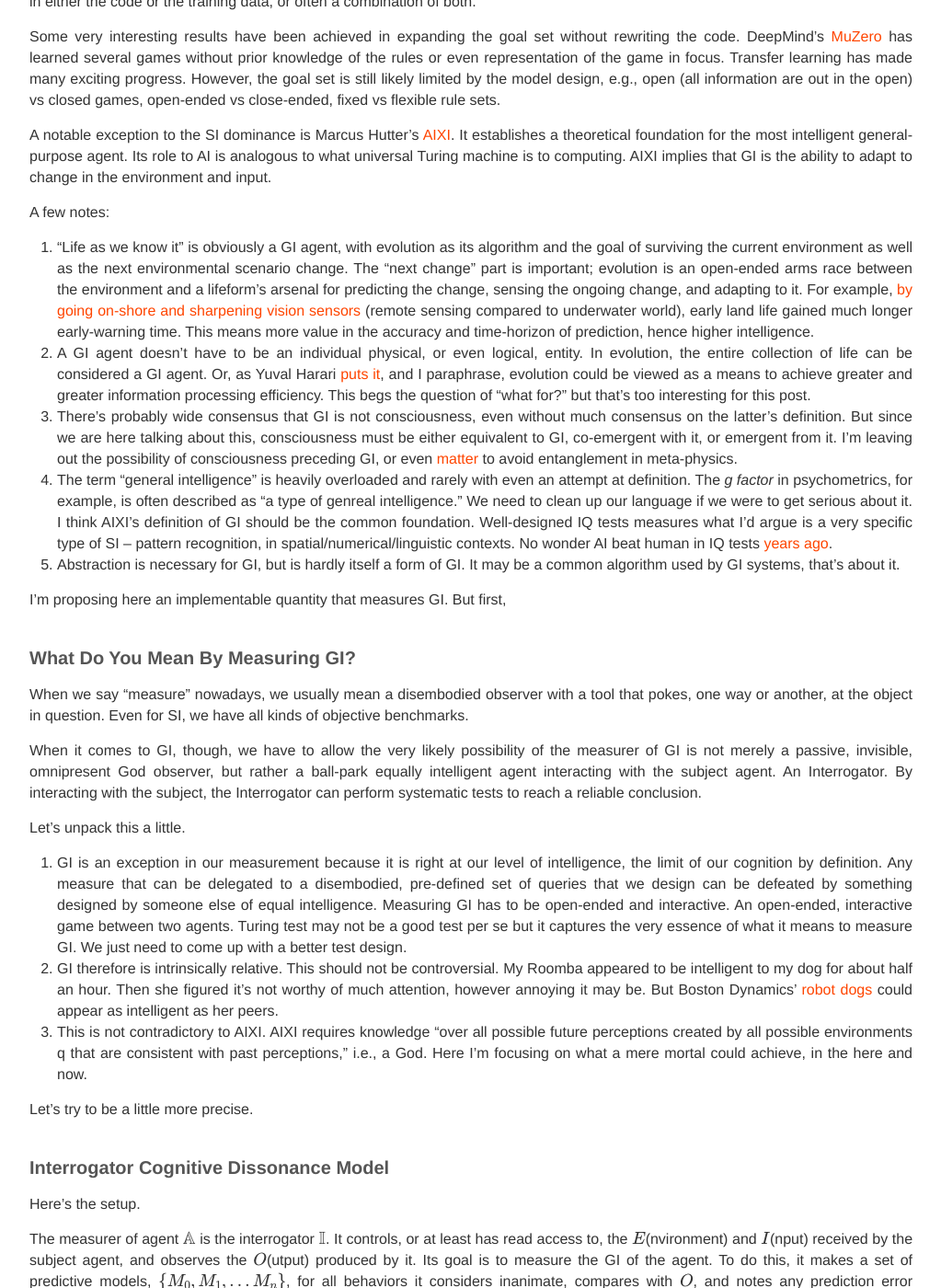
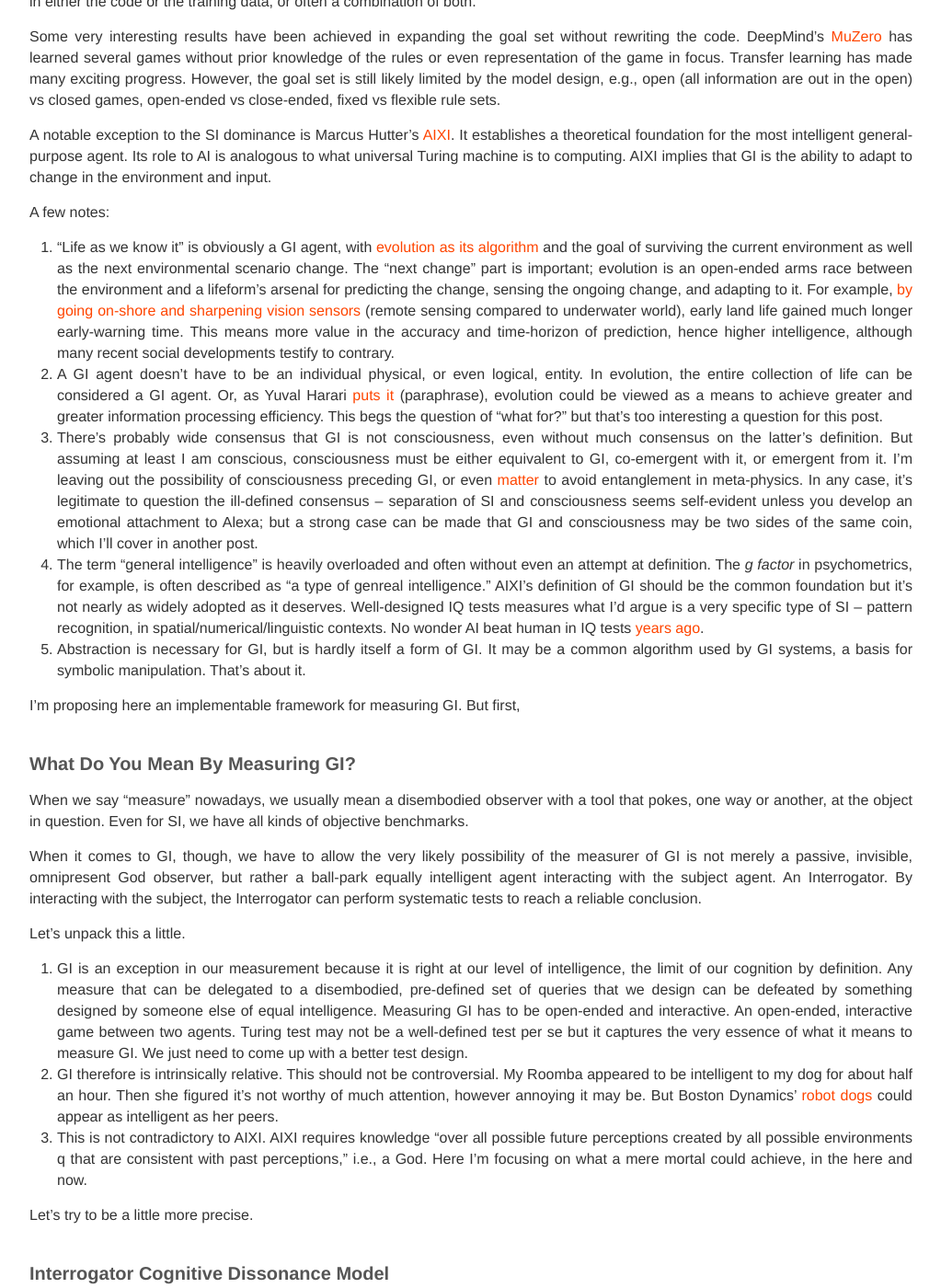
Before and after one commit to BoPengAI/A-Matter-of-Mind, a Jekyll site: the page built from _posts/2022-01-01-a-measure-of-general-intelligence.markdown, in a window 1280 px wide and 1400 px high, scrolled down 399 px. Shown: the whole window at 92% size, without its empty margins (128-1151 px from the left). Built offline with Jekyll 4.4.1, drawn with Linux system fonts in a browser that asks for light colours; nearby versions of some CDN libraries; our own code applies the rules of GitHub Pages for plain Markdown files; formulas are drawn with MathJax 3; some of the changed text lies outside the part shown.

Commit message:
Update 2022-01-01-a-measure-of-general-intelligence.markdown

```diff
--- a/_posts/2022-01-01-a-measure-of-general-intelligence.markdown
+++ b/_posts/2022-01-01-a-measure-of-general-intelligence.markdown
@@ -8,13 +8,13 @@ A notable exception to the SI dominance is Marcus Hutter’s [AIXI](http://hutte
 
 A few notes:
 
-1. “Life as we know it” is obviously a GI agent, with evolution as its algorithm and the goal of surviving the current environment as well as the next environmental scenario change. The “next change” part is important; evolution is an open-ended arms race between the environment and a lifeform’s arsenal for predicting the change, sensing the ongoing change, and adapting to it. For example, [by going on-shore and sharpening vision sensors](https://www.preposterousuniverse.com/podcast/2019/03/25/episode-39-malcolm-maciver-on-sensing-consciousness-and-imagination/) (remote sensing compared to underwater world), early land life gained much longer early-warning time. This means more value in the accuracy and time-horizon of prediction, hence higher intelligence.
-2. A GI agent doesn't have to be an individual physical, or even logical, entity. In evolution, the entire collection of life can be considered a GI agent. Or, as Yuval Harari [puts it](https://www.ynharari.com/book/homo-deus/), and I paraphrase, evolution could be viewed as a means to achieve greater and greater information processing efficiency. This begs the question of "what for?" but that's too interesting for this post.
-3. There’s probably wide consensus that GI is not consciousness, even without much consensus on the latter's definition. But since we are here talking about this, consciousness must be either equivalent to GI, co-emergent with it, or emergent from it. I'm leaving out the possibility of consciousness preceding GI, or even [matter](http://cogsci.uci.edu/~ddhoff/Chapter17Hoffman.pdf) to avoid entanglement in meta-physics.
-4. The term "general intelligence" is heavily overloaded and rarely with even an attempt at definition. The <i>g factor</i> in psychometrics, for example, is often described as "a type of genreal intelligence." We need to clean up our language if we were to get serious about it. I think AIXI's definition of GI should be the common foundation. Well-designed IQ tests measures what I'd argue is a very specific type of SI -- pattern recognition, in spatial/numerical/linguistic contexts. No wonder AI beat human in IQ tests [years ago](https://www.technologyreview.com/2015/06/12/167735/deep-learning-machine-beats-humans-in-iq-test/).
-5. Abstraction is necessary for GI, but is hardly itself a form of GI. It may be a common algorithm used by GI systems, that's about it.
+1. “Life as we know it” is obviously a GI agent, with [evolution as its algorithm](https://en.wikipedia.org/wiki/Evolutionary_algorithm) and the goal of surviving the current environment as well as the next environmental scenario change. The “next change” part is important; evolution is an open-ended arms race between the environment and a lifeform’s arsenal for predicting the change, sensing the ongoing change, and adapting to it. For example, [by going on-shore and sharpening vision sensors](https://www.preposterousuniverse.com/podcast/2019/03/25/episode-39-malcolm-maciver-on-sensing-consciousness-and-imagination/) (remote sensing compared to underwater world), early land life gained much longer early-warning time. This means more value in the accuracy and time-horizon of prediction, hence higher intelligence, although many recent social developments testify to contrary.
+2. A GI agent doesn't have to be an individual physical, or even logical, entity. In evolution, the entire collection of life can be considered a GI agent. Or, as Yuval Harari [puts it](https://www.ynharari.com/book/homo-deus/) (paraphrase), evolution could be viewed as a means to achieve greater and greater information processing efficiency. This begs the question of "what for?" but that's too interesting a question for this post.
+3. There’s probably wide consensus that GI is not consciousness, even without much consensus on the latter's definition. But assuming at least I am conscious, consciousness must be either equivalent to GI, co-emergent with it, or emergent from it. I'm leaving out the possibility of consciousness preceding GI, or even [matter](http://cogsci.uci.edu/~ddhoff/Chapter17Hoffman.pdf) to avoid entanglement in meta-physics. In any case, it's legitimate to question the ill-defined consensus -- separation of SI and consciousness seems self-evident unless you develop an emotional attachment to Alexa; but a strong case can be made that GI and consciousness may be two sides of the same coin, which I'll cover in another post.
+4. The term "general intelligence" is heavily overloaded and often without even an attempt at definition. The <i>g factor</i> in psychometrics, for example, is often described as "a type of genreal intelligence." AIXI's definition of GI should be the common foundation but it's not nearly as widely adopted as it deserves. Well-designed IQ tests measures what I'd argue is a very specific type of SI -- pattern recognition, in spatial/numerical/linguistic contexts. No wonder AI beat human in IQ tests [years ago](https://www.technologyreview.com/2015/06/12/167735/deep-learning-machine-beats-humans-in-iq-test/).
+5. Abstraction is necessary for GI, but is hardly itself a form of GI. It may be a common algorithm used by GI systems, a basis for symbolic manipulation. That's about it.
 
-I’m proposing here an implementable quantity that measures GI. But first,
+I’m proposing here an implementable framework for measuring GI. But first,
 
 ### What Do You Mean By Measuring GI?
 
@@ -23,7 +23,7 @@ When we say "measure" nowadays, we usually mean a disembodied observer with a to
 When it comes to GI, though, we have to allow the very likely possibility of the measurer of GI is not merely a passive, invisible, omnipresent God observer, but rather a ball-park equally intelligent agent interacting with the subject agent. An Interrogator. By interacting with the subject, the Interrogator can perform systematic tests to reach a reliable conclusion.
 
 Let's unpack this a little.
-1. GI is an exception in our measurement because it is right at our level of intelligence, the limit of our cognition by definition. Any measure that can be delegated to a disembodied, pre-defined set of queries that we design can be defeated by something designed by someone else of equal intelligence. Measuring GI has to be open-ended and interactive. An open-ended, interactive game between two agents. Turing test may not be a good test per se but it captures the very essence of what it means to measure GI. We just need to come up with a better test design.
+1. GI is an exception in our measurement because it is right at our level of intelligence, the limit of our cognition by definition. Any measure that can be delegated to a disembodied, pre-defined set of queries that we design can be defeated by something designed by someone else of equal intelligence. Measuring GI has to be open-ended and interactive. An open-ended, interactive game between two agents. Turing test may not be a well-defined test per se but it captures the very essence of what it means to measure GI. We just need to come up with a better test design.
 2. GI therefore is intrinsically relative. This should not be controversial. My Roomba appeared to be intelligent to my dog for about half an hour. Then she figured it's not worthy of much attention, however annoying it may be. But Boston Dynamics' [robot dogs](https://www.youtube.com/watch?v=RYzn_gmFs5w) could appear as intelligent as her peers.
 3. This is not contradictory to AIXI. AIXI requires knowledge "over all possible future perceptions created by all possible environments q that are consistent with past perceptions," i.e., a God. Here I'm focusing on what a mere mortal could achieve, in the here and now.
 
@@ -33,11 +33,13 @@ Let's try to be a little more precise.
 
 Here's the setup.
 
-The measurer of agent $$\mathbb{A}$$ is the interrogator $$\mathbb{I}$$. It controls, or at least has read access to, the $$E$$(nvironment) and $$I$$(nput) received by the subject agent, and observes the $$O$$(utput) produced by it. Its goal is to measure the GI of the agent. To do this, it makes a set of predictive models, $$\{M_0, M_1, ...M_n\}$$, for all behaviors it considers inanimate, compares with $$O$$, and notes any prediction error $$P(M_i)-O_j$$ for model $$M_i$$ and output $$O_j$$ at time j. At any point in time, it can look at the minimum absolute value of running sums, possibly weighted for different models, from the set: if it differs from 0 in a statistically significant way, then the agent is likely in the range that the interrogator <b>considers</b> to be intelligent. The deviation from 0 of the minimum running sum is a measure of GI of $$\mathbb{A}$$ relative to $$\mathbb{I}$$ at time t.
+The measurer of agent $$\mathbb{A}$$ is the interrogator $$\mathbb{I}$$. It controls, or at least has read access to, the $$E$$(nvironment) and $$I$$(nput) received by the subject agent, and observes the $$O$$(utput) produced by it. Its goal is to measure the GI of the agent. To do this, it constructs a set of predictive models, $$\{M_0, M_1, ...M_n\}$$, for all behaviors it considers inanimate, compares with $$O$$, and notes any prediction error $$P(M_i)-O_j$$ for model $$M_i$$ and output $$O_j$$ at time j. At any point in time, it can look at the minimum absolute value of running sums, possibly weighted for different models, from the set: if it differs from 0 in a statistically significant way, then the agent is likely in the range that the interrogator <i>considers</i> to be intelligent. The deviation from 0 of the minimum running sum is a measure of GI of $$\mathbb{A}$$ relative to $$\mathbb{I}$$ at time t.
 
 <div style="text-align: right">$$RGI_{\mathbb{A}|\mathbb{I}} = \min_{M_i}\begin{vmatrix}\sum_{j}(P_j(M_i)-O_j)\end{vmatrix}$$ (E1)</div>
 
+By now the word "inanimate" has probably set off many alarms. It's reasonable to [question](https://www.theatlantic.com/notes/2016/06/free-will-exists-and-is-measurable/486551/) whether there's anything but inaimate objects in the universe. Once again I'll just wimp out of the very interesting phisolophical discussion of free will here and stay willfully heuristic; anything you can predict with "reasonable" accuracy is inanimate.
 
+Does this imply that GI is equivalent to unpredictability? I'd say yes, with details deferred to another post.
 
 A few observations that need more rigorous proof or refutation:
 
```
